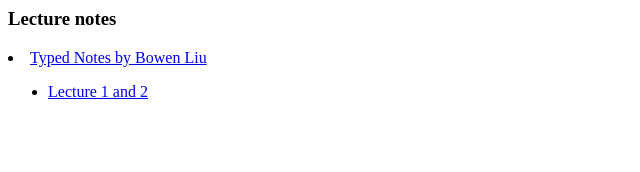
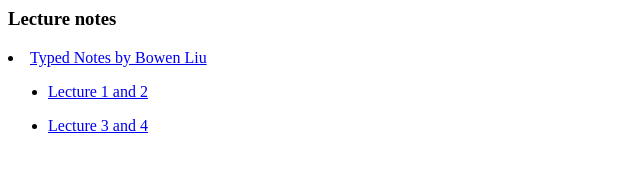
Before and after one commit to chenglongyu/chenglongyu.github.io, a plain HTML site: page Linear_Algebra_2025/notes/index.html in a window 1280 px wide. Shown: the whole page, without its empty margins (0-640 px from the left). Drawn offline with Linux system fonts and the light colour scheme.

Commit message:
Update index.html

```diff
--- a/Linear_Algebra_2025/notes/index.html
+++ b/Linear_Algebra_2025/notes/index.html
@@ -9,6 +9,7 @@
 <p>
 <ul>
 <li><a href="线性代数2025spring线性方程组和消元法.pdf">Lecture 1 and 2</a> <p>
+<li><a href="线性代数2025spring矩阵运算.pdf">Lecture 3 and 4</a> <p>
 
 
 
```
